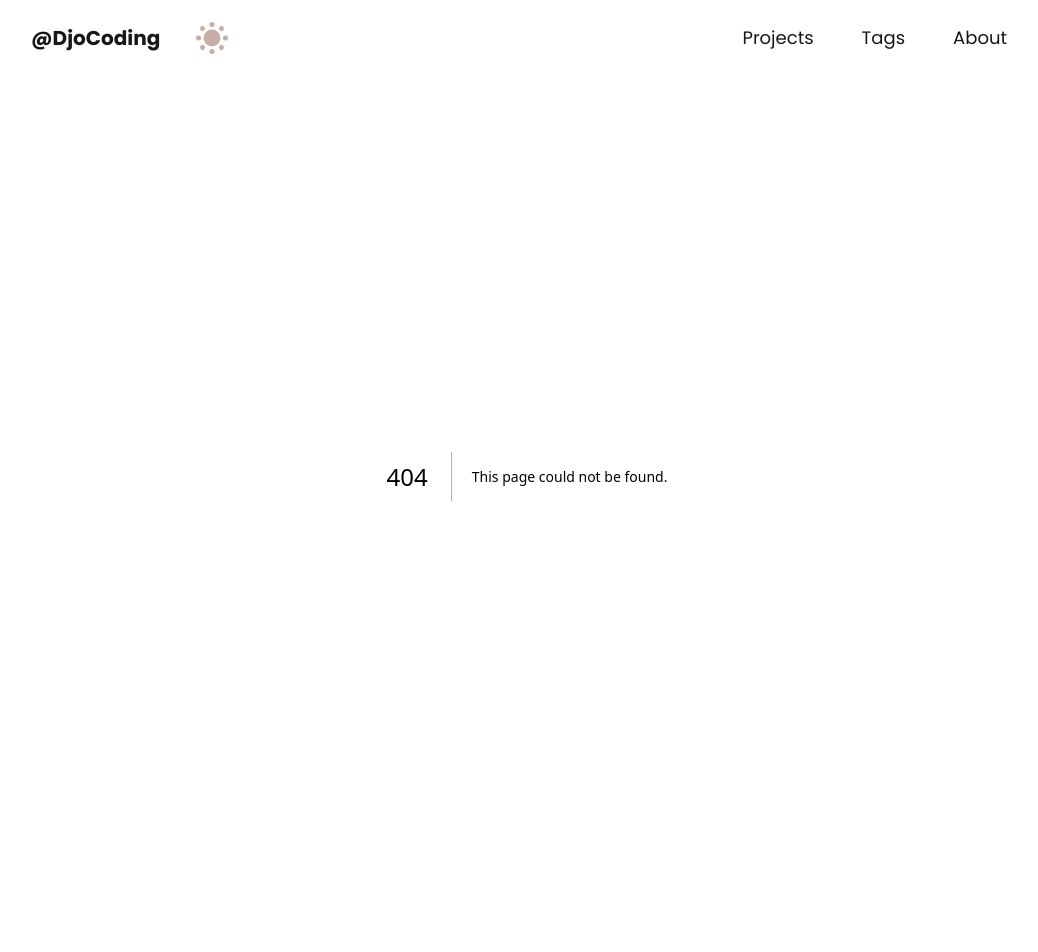
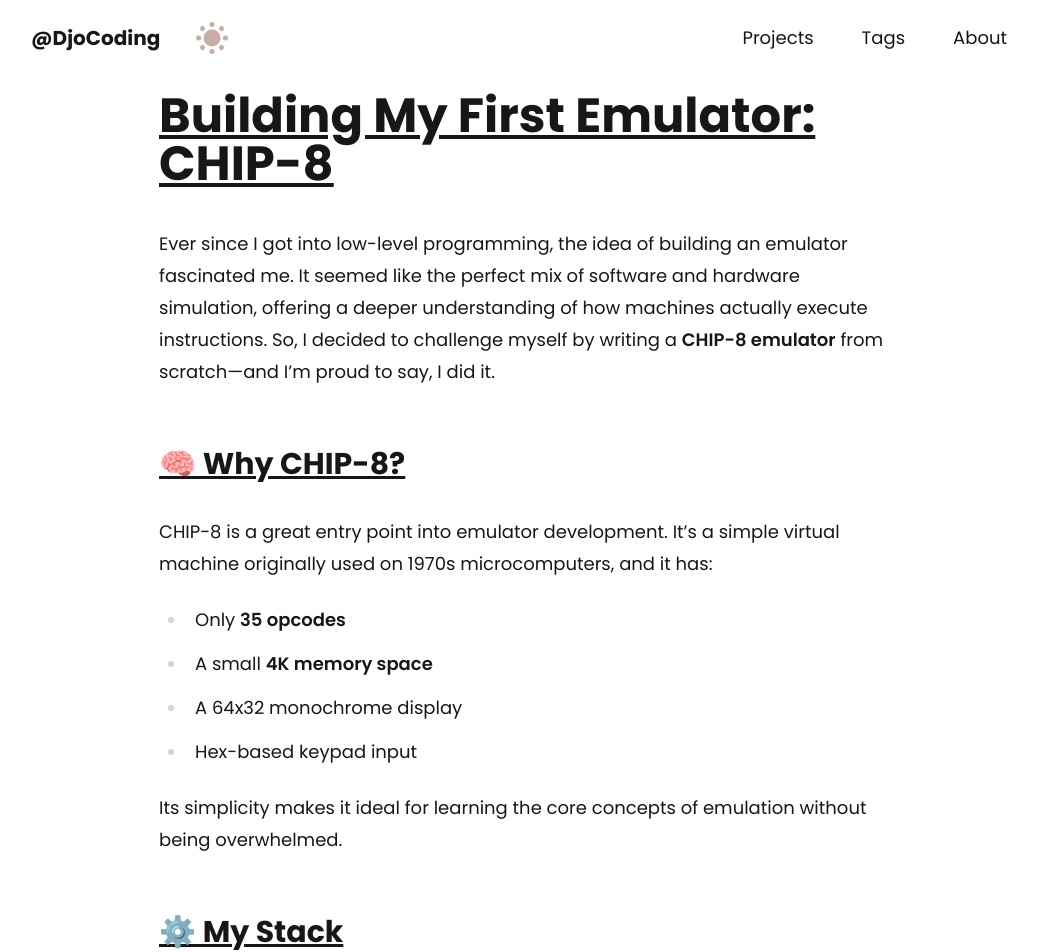
Before and after one commit to DjoCoding/Blog, a Next.js app: page /projects/chip-8 in a window 1280 px wide. Before the commit this address had no page. Shown: the top 952 px of the page, without its empty margins (113-1151 px from the left). Before the commit the page ends 876 px from the top, so only its background shows below. Built offline with nearby package versions, Linux system fonts and the light colour scheme.

Commit message:
blog page done, need to add the markdown for the other blogs

```diff
--- a/src/app/globals.css
+++ b/src/app/globals.css
@@ -1,4 +1,5 @@
 @import "tailwindcss";
+@plugin "@tailwindcss/typography";
 
 :root {
   --duration: 0.6s;
@@ -160,3 +161,7 @@ body {
     transform: rotate(360deg) translateX(-16px);
   }
 }
+
+strong {
+  @apply text-foreground;
+}
--- /dev/null
+++ b/src/app/projects/[slug]/not-found.tsx
@@ -0,0 +1,9 @@
+export default function NotFound() {
+  return (
+    <div className="grow flex items-center justify-center">
+      <p className="text-xl lg:text-3xl text-foreground">
+        Sorry, blog content is not written yet!
+      </p>
+    </div>
+  );
+}
--- /dev/null
+++ b/src/app/projects/[slug]/page.tsx
@@ -0,0 +1,49 @@
+import path from "path";
+import fs from "fs";
+import { notFound } from "next/navigation";
+import MarkdownContent from "@/components/MarkdownContent";
+
+export function generateStaticParams() {
+  const dirFilePath = path.join(process.cwd(), "src/projects");
+  const paths = fs.readdirSync(dirFilePath);
+  return paths.map((slug) => ({
+    slug,
+  }));
+}
+
+async function getProject(title: string) {
+  const filepath = path.join(
+    process.cwd(),
+    "src/projects",
+    `${title}/content.md`
+  );
+  if (!fs.existsSync(filepath)) {
+    return null;
+  }
+
+  const content = fs.readFileSync(filepath, "utf-8");
+
+  return {
+    title,
+    content,
+  };
+}
+
+interface ProjectPageProps {
+  params: Promise<{ slug: string }>;
+}
+
+export default async function ProjectPage({ params }: ProjectPageProps) {
+  const { slug } = await params;
+  const project = await getProject(slug);
+  if (project === null) {
+    return notFound();
+  }
+  const { content } = project;
+
+  return (
+    <main className="w-full max-w-[768px] mx-auto mt-4 px-4">
+      <MarkdownContent content={content} />
+    </main>
+  );
+}
--- /dev/null
+++ b/src/components/MarkdownContent.tsx
@@ -0,0 +1,27 @@
+import Image from "next/image";
+import ReactMarkdown from "react-markdown";
+
+interface MarkdownContentProps {
+  content: string;
+}
+
+export default function MarkdownContent({ content }: MarkdownContentProps) {
+  return (
+    <article className="group [&_*]:group:text-foreground theme-animate prose prose-sm lg:prose-lg prose-headings:underline prose-headings:text-foreground text-foreground dark:prose-invert prose-neutral">
+      <ReactMarkdown
+        components={{
+          img: (props) => (
+            <Image
+              src={props.src as string}
+              alt={props.alt === undefined ? "" : props.alt}
+              width={400}
+              height={400}
+            />
+          ),
+        }}
+      >
+        {content}
+      </ReactMarkdown>
+    </article>
+  );
+}
--- a/src/components/Project.tsx
+++ b/src/components/Project.tsx
@@ -11,7 +11,7 @@ interface ProjectProps {
 export default function Project({ project }: ProjectProps) {
   return (
     <Link
-      href="/"
+      href={`/projects/${project.name}`}
       className="group w-[calc(100%-30px)] lg:w-full theme-animate px-4 py-4 rounded-xl bg-card flex flex-col gap-2 mx-auto"
     >
       <h2 className="theme-animate text-2xl lg:text-3xl font-bold text-primary">
--- a/src/constants/index.ts
+++ b/src/constants/index.ts
@@ -44,6 +44,7 @@ export const ColorMap: Record<string, string> = {
 export const PersonalProjects: IProject[] = [
     {
         title: "Regex Engine",
+        name: "regex-engine",
         description: "Built a regex compiler in C that parses expressions, constructs an NFA, and performs pattern matching on input strings.",
         time: "10h",
         createdAt: new Date("2025-04-10"),
@@ -53,6 +54,7 @@ export const PersonalProjects: IProject[] = [
     },
     {
         title: "Online Class Analyzer Extension",
+        name: "online-class-analyzer",
         description: "Developed a Chrome extension that analyzes recorded class sessions by syncing video with multiple audio streams and generating participation stats.",
         time: "15h",
         createdAt: new Date("2025-04-24"),
@@ -62,6 +64,7 @@ export const PersonalProjects: IProject[] = [
     },
     {
         title: "CHIP-8 Emulator",
+        name: "chip-8",
         description: "Wrote a CHIP-8 emulator in C using SDL for graphics and input handling.",
         time: "12h",
         createdAt: new Date("2025-04-05"),
@@ -71,6 +74,7 @@ export const PersonalProjects: IProject[] = [
     },
     {
         title: "Generic Hashmap in C",
+        name: "hashmap-in-C",
         description: "Designed a generic hashmap implementation using macros in C, similar to the generic linked list pattern.",
         time: "6h",
         createdAt: new Date("2025-05-01"),
--- /dev/null
+++ b/src/projects/chip-8/content.md
@@ -0,0 +1,72 @@
+# Building My First Emulator: CHIP-8
+
+Ever since I got into low-level programming, the idea of building an emulator fascinated me. It seemed like the perfect mix of software and hardware simulation, offering a deeper understanding of how machines actually execute instructions. So, I decided to challenge myself by writing a **CHIP-8 emulator** from scratch—and I’m proud to say, I did it.
+
+## 🧠 Why CHIP-8?
+
+CHIP-8 is a great entry point into emulator development. It’s a simple virtual machine originally used on 1970s microcomputers, and it has:
+
+- Only **35 opcodes**
+- A small **4K memory space**
+- A 64x32 monochrome display
+- Hex-based keypad input
+
+Its simplicity makes it ideal for learning the core concepts of emulation without being overwhelmed.
+
+## ⚙️ My Stack
+
+I built the emulator using:
+
+- **C** – for its control over memory and performance
+- **SDL2** – to handle graphics and input in a cross-platform way
+
+I chose C because I wanted full control over the hardware emulation and memory layout. SDL2 gave me a lightweight and efficient way to draw the display and read the keypad.
+
+## 🧩 What I Implemented
+
+- **Memory mapping** (fonts, ROM, stack)
+- **CPU cycle** with opcode fetching, decoding, and execution
+- **Timers** (delay and sound)
+- **Graphics rendering** (via SDL2 pixel buffer)
+- **Keypad input handling**
+- Debugging features to step through instructions and inspect state
+
+## 😵 Challenges Faced
+
+- **Opcode decoding**: Learning how to extract nibbles and match instruction patterns was tricky at first.
+- **Timing**: Synchronizing timers and cycles required careful tweaking.
+- **Input lag**: At one point, I had inconsistent keypad response—turns out I wasn’t handling SDL events correctly.
+
+## 🕹️ Running Classic Games
+
+Once it was working, I tested it using classic CHIP-8 ROMs like:
+
+- **PONG**
+- **TETRIS**
+- **BLINKY**
+
+Seeing those games come alive with code I wrote felt magical.
+
+## 🚀 What I Learned
+
+- Deepened my understanding of how CPUs and interpreters work
+- Improved my skills in bitwise operations and low-level debugging
+- Gained experience with cross-platform graphics using SDL
+- Realized how even the simplest systems can have subtle complexity
+
+## 📸 Screenshots
+
+!["ping pong in chip-8"](/assets/projects/chip-8/ping-pong-c8.png)
+
+## 🔗 Future Plans
+
+- Add sound emulation
+- Build a disassembler or debugger UI
+- Port to the web using WebAssembly and SDL2 or WebGL
+- Write a blog series breaking down each part of the emulator
+
+---
+
+If you’re thinking about writing your own emulator, I highly recommend starting with CHIP-8. It’s the perfect sandbox for learning how computers think, and it’s a rewarding project that teaches you so much more than just emulation.
+
+Happy coding!
--- a/src/types/index.ts
+++ b/src/types/index.ts
@@ -18,6 +18,7 @@ export interface IPersonalLink {
 
 export interface IProject {
     title: string;
+    name:  string;
     description: string;
     subDescription: string | null;
     time: string;
```
Also changed, not shown: package.json (+9 -2 lines), public/assets/projects/chip-8/ping-pong-c8.png (added), 1 other file (tests, documents, lock files or other folders).
